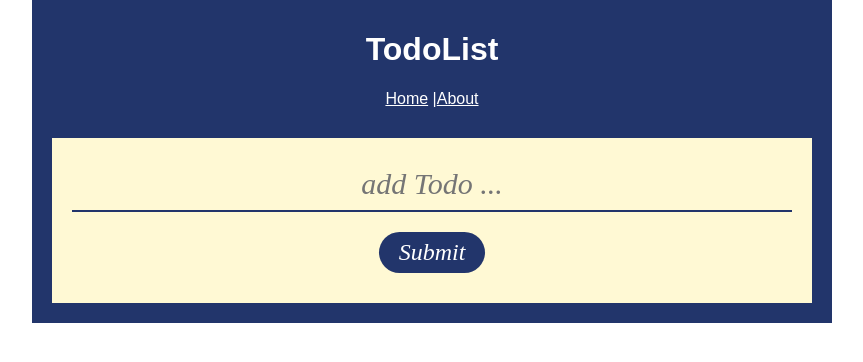
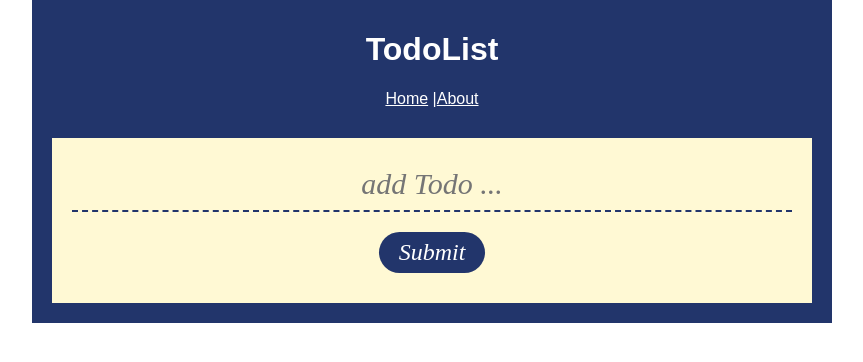
Before and after one commit to YelenaKo/ReactJs-TodoList, a React (Create React App) app: page / in a window 1280 px wide. Shown: the top 362 px of the page, without its empty margins (208-1071 px from the left). Built offline with nearby package versions, Linux system fonts and the light colour scheme.

Commit message:
Update App.css

```diff
--- a/src/App.css
+++ b/src/App.css
@@ -26,7 +26,7 @@ body {
 
 .add-newtodo-form-input{
   border: 0;
-  border-bottom: 2px solid #22356b;
+  border-bottom: 2px dashed #22356b;
   font-size: 30px;
   line-height: 32px;
   padding: 10px;
```
